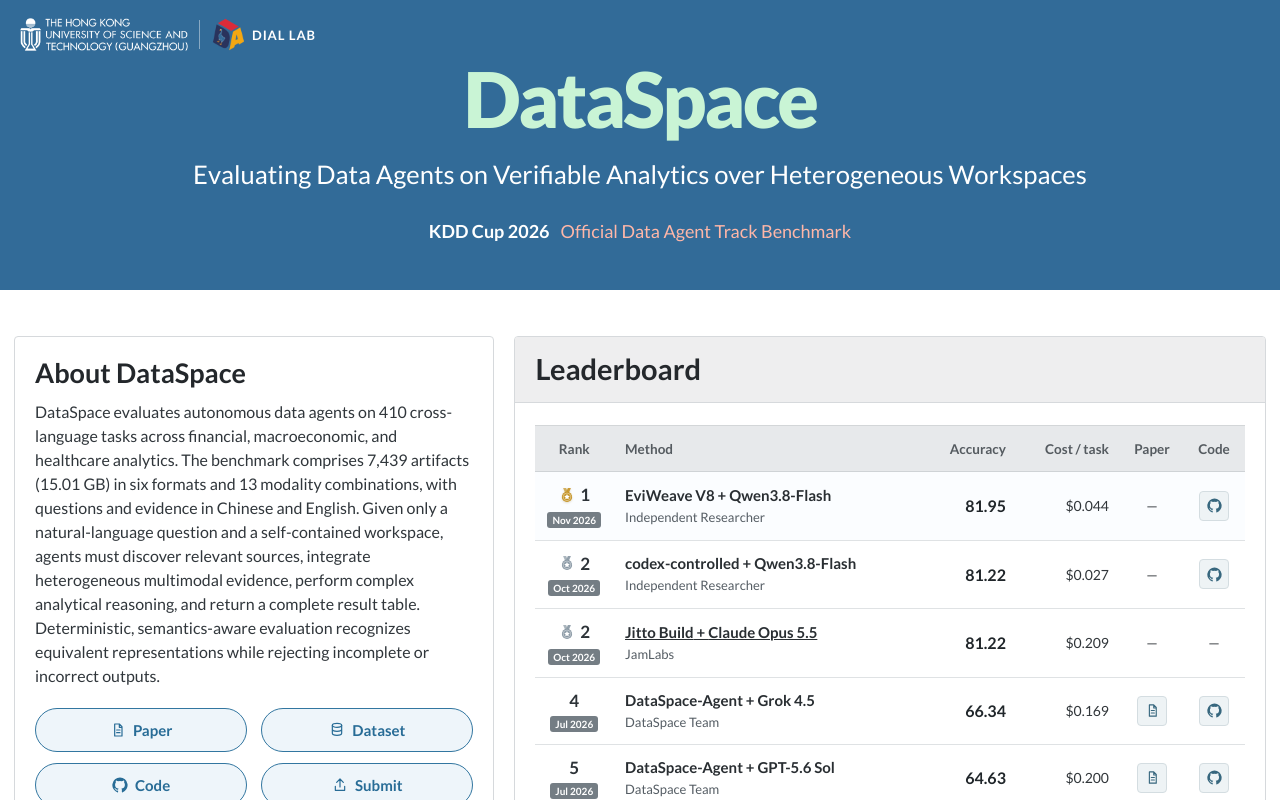
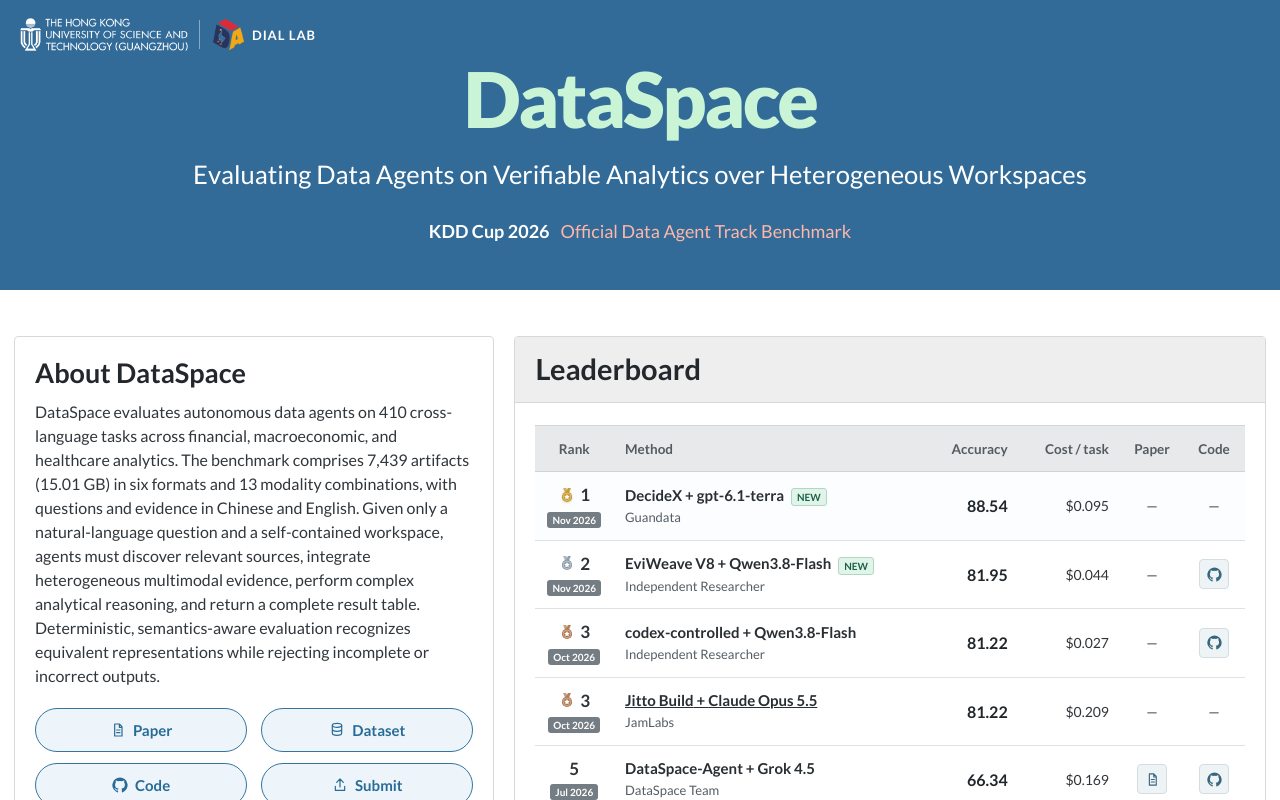
Before and after one commit to dataspace-bench/dataspace-bench.github.io, a React (Vite) app: page / in a window 1280 px wide. Shown: the top 800 px of the page. Built offline with nearby package versions, Linux system fonts and the light colour scheme.

Commit message:
Publish DecideX result and mark recent leaderboard entries

```diff
--- a/src/App.css
+++ b/src/App.css
@@ -384,6 +384,20 @@
   line-height: 1.4;
 }
 
+.new-badge {
+  display: inline-block;
+  margin-left: 7px;
+  padding: 1px 5px;
+  color: #176347;
+  background: #e2f4e9;
+  border: 1px solid #abdac1;
+  border-radius: 3px;
+  font-size: 10px;
+  font-weight: 700;
+  line-height: 1.4;
+  vertical-align: middle;
+}
+
 .method-column em {
   display: block;
   margin-top: 3px;
--- a/src/components/Leaderboard.tsx
+++ b/src/components/Leaderboard.tsx
@@ -1,5 +1,7 @@
+import { useEffect, useState } from 'react'
 import type { LeaderboardMethod } from '../data/leaderboard'
 import { orderLeaderboard } from '../data/leaderboardOrder'
+import { isRecentSubmission } from '../data/recentSubmission'
 import { DocumentIcon, GithubIcon, MedalIcon } from './Icons'
 
 function formatDate(value: string) {
@@ -12,6 +14,12 @@ function formatDate(value: string) {
 
 export function Leaderboard({ methods }: { methods: LeaderboardMethod[] }) {
   const rankedMethods = orderLeaderboard(methods)
+  const [now, setNow] = useState(Date.now)
+
+  useEffect(() => {
+    const timer = window.setInterval(() => setNow(Date.now()), 60_000)
+    return () => window.clearInterval(timer)
+  }, [])
 
   return (
     <div className="leaderboard">
@@ -45,6 +53,9 @@ export function Leaderboard({ methods }: { methods: LeaderboardMethod[] }) {
                       </a>
                     ) : (
                       <>{method.method} + {method.backbone}</>
+                    )}
+                    {isRecentSubmission(method.published ?? method.evaluated, now) && (
+                      <span className="new-badge" aria-label="New leaderboard entry in the past 30 days">NEW</span>
                     )}
                   </strong>
                   <em>{method.organization}</em>
--- a/src/data/leaderboard.ts
+++ b/src/data/leaderboard.ts
@@ -13,6 +13,7 @@ export type LeaderboardMethod = {
   codeUrl: string | null
   websiteUrl?: string
   evaluated: string
+  published?: string
   snapshot: string
   benchmarkVersion: string
   accent: string
@@ -22,6 +23,25 @@ export type LeaderboardMethod = {
 const dataSpacePaperUrl = 'https://arxiv.org/abs/2608.03451'
 
 export const leaderboardMethods: LeaderboardMethod[] = [
+  {
+    id: 'guandata-decidex-gpt61-terra',
+    method: 'DecideX',
+    backbone: 'gpt-6.1-terra',
+    organization: 'Guandata',
+    description:
+      'DecideX with gpt-6.1-terra on Azure OpenAI. Seven tasks were retried under a declared execution-status policy; the displayed cost uses the recorded subtotal and excludes one unverified disconnected request.',
+    accuracy: 88.54,
+    correct: 363,
+    costPerTask: 0.09511230329268293,
+    paperUrl: null,
+    codeUrl: null,
+    evaluated: '2026-11-20',
+    published: '2026-11-20',
+    snapshot: 'gpt-6.1-terra · 2026-10-26 · high effort',
+    benchmarkVersion: 'DataSpace · 410 tasks',
+    accent: '#55b8e8',
+    openWeight: false,
+  },
   {
     id: 'yjdy-eviweave-v8-qwen38-flash',
     method: 'EviWeave V8',
@@ -35,6 +55,7 @@ export const leaderboardMethods: LeaderboardMethod[] = [
     paperUrl: null,
     codeUrl: 'https://github.com/yjdy/eviweave',
     evaluated: '2026-11-20',
+    published: '2026-11-20',
     snapshot: 'qwen3.8-flash · requested model alias',
     benchmarkVersion: 'DataSpace · 410 tasks',
     accent: '#6b9dc2',
@@ -53,6 +74,7 @@ export const leaderboardMethods: LeaderboardMethod[] = [
     paperUrl: null,
     codeUrl: 'https://github.com/yjdy/eviweave',
     evaluated: '2026-10-21',
+    published: '2026-10-21',
     snapshot: 'qwen3.8-flash · requested model alias',
     benchmarkVersion: 'DataSpace · 410 tasks',
     accent: '#6b9dc2',
@@ -72,6 +94,7 @@ export const leaderboardMethods: LeaderboardMethod[] = [
     codeUrl: null,
     websiteUrl: 'https://jitto.ai',
     evaluated: '2026-10-07',
+    published: '2026-10-07',
     snapshot: 'anthropic/claude-opus-5-5 · high effort',
     benchmarkVersion: 'DataSpace · 410 tasks',
     accent: '#e8b28b',
--- /dev/null
+++ b/src/data/recentSubmission.ts
@@ -0,0 +1,9 @@
+const DAY_MS = 24 * 60 * 60 * 1000
+
+export function isRecentSubmission(date: string, now: number) {
+  const published = Date.parse(`${date}T00:00:00Z`)
+  if (!Number.isFinite(published) || !Number.isFinite(now)) return false
+  const today = Math.floor(now / DAY_MS) * DAY_MS
+  const daysOld = (today - published) / DAY_MS
+  return daysOld >= 0 && daysOld < 30
+}
```
Also changed, not shown: 1 other file (tests, documents, lock files or other folders).
